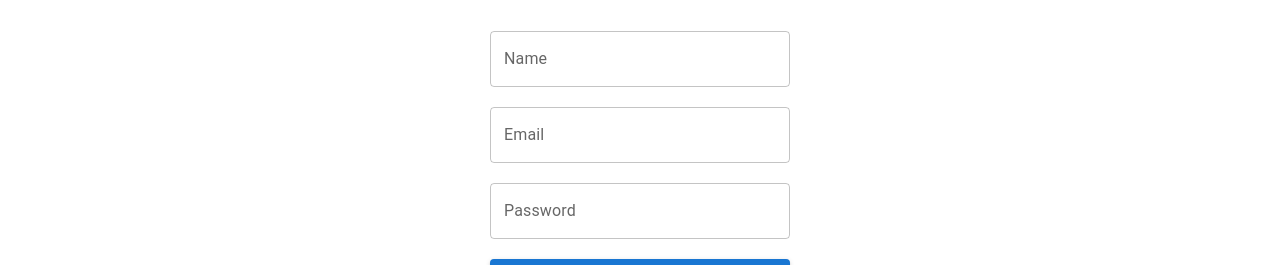
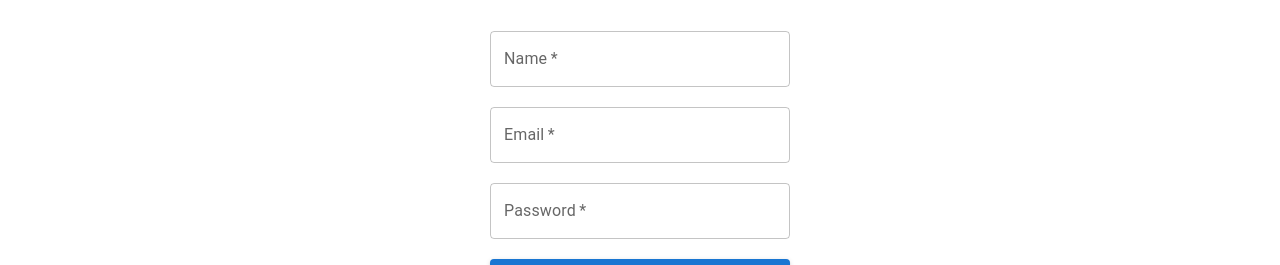
Before and after one commit to tombaier/bix-feedgram, a React (Create React App) app: page /signup in a window 1280 px wide. Shown: the part 178-443 px from the top of the page. Built offline with nearby package versions, Linux system fonts and the light colour scheme; no server answers.

Commit message:
textfield ids are now unique

```diff
--- a/src/pages/Login.tsx
+++ b/src/pages/Login.tsx
@@ -40,8 +40,7 @@ const Login = () => {
         await logInWithEmailAndPassword(email, password).catch(e => {
           setHasError(true)
         })
-      }
-
+    }
 
     return(
         <>
@@ -54,10 +53,10 @@ const Login = () => {
                         className={classes.img}
                     />
                     <Box sx={{marginBottom: '20px', marginTop: '20px'}} >
-                    <TextField id="outlined-basic" label="Email" variant="outlined" type="email" value={email} onChange={(e) => setEmail(e.target.value)} style = {{width: 300}} />
+                    <TextField id="email" label="Email" variant="outlined" type="email" value={email} onChange={(e) => setEmail(e.target.value)} style = {{width: 300}} required={true} />
                     </Box>
                     <Box sx={{marginBottom: '20px'}}>
-                    <TextField id="outlined-basic" label="Password" variant="outlined" type="password" value={password} onChange={(e) => setPassword(e.target.value)} style = {{width: 300}} />
+                    <TextField id="password" label="Password" variant="outlined" type="password" value={password} onChange={(e) => setPassword(e.target.value)} style = {{width: 300}} required={true}/>
                     </Box>
                     <Box className='style' sx={{marginBottom: '10px'}}>
                         <Button
--- a/src/pages/Reset.tsx
+++ b/src/pages/Reset.tsx
@@ -52,7 +52,16 @@ const Reset = () => {
             className={classes.img}
           />
           <Box sx={{marginBottom: '20px', marginTop: '20px'}}>
-            <TextField id="outlined-basic" label="Email" variant="outlined" type="email" value={email} onChange={(e) => setEmail(e.target.value)} style={{width: 300}} />
+            <TextField
+              id="outlined-basic"
+              label="Email"
+              variant="outlined"
+              type="email" value={email}
+              onChange={(e) => setEmail(e.target.value)}
+              style={{width: 300}}
+              required={true}
+              inputProps={{ minLength: 13}}
+            />
           </Box>
           <Box className='style' sx={{marginBottom: '10px'}}>
             <Button
--- a/src/pages/Signup.tsx
+++ b/src/pages/Signup.tsx
@@ -57,13 +57,13 @@ const Signup = () => {
                         className={classes.img}
                     />
                     <Box sx={{ marginBottom: '20px', marginTop: '20px' }}>
-                    <TextField id="outlined-basic" label="Name" variant="outlined" value={name} onChange={(e) => setName(e.target.value)} style = {{width: 300}} />
+                    <TextField id="name" label="Name" variant="outlined" value={name} onChange={(e) => setName(e.target.value)} style = {{width: 300}} required={true} />
                     </Box>
                     <Box sx={{ marginBottom: '20px' }}>
-                    <TextField id="outlined-basic" label="Email" variant="outlined" type="email" value={email} onChange={(e) => setEmail(e.target.value)} style = {{width: 300}} />
+                    <TextField id="email" label="Email" variant="outlined" type="email" value={email} onChange={(e) => setEmail(e.target.value)} style = {{width: 300}} required={true} />
                     </Box>
                     <Box sx={{ marginBottom: '20px' }}>
-                    <TextField id="outlined-basic" label="Password" variant="outlined" type="password" value={password} onChange={(e) => setPassword(e.target.value)} style = {{width: 300}} />
+                    <TextField id="password" label="Password" variant="outlined" type="password" value={password} onChange={(e) => setPassword(e.target.value)} style = {{width: 300}} required={true} />
                     </Box>
                     <Box className='style' sx={{ marginBottom: '10px' }}>
                         <Button
```
